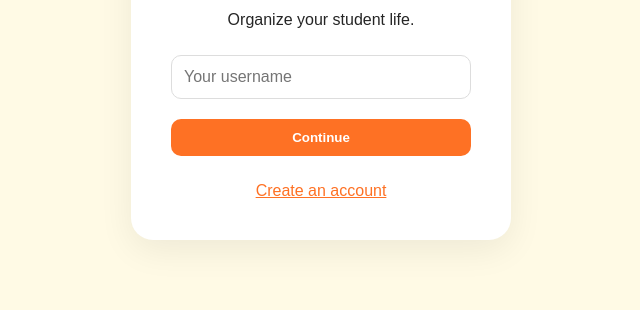
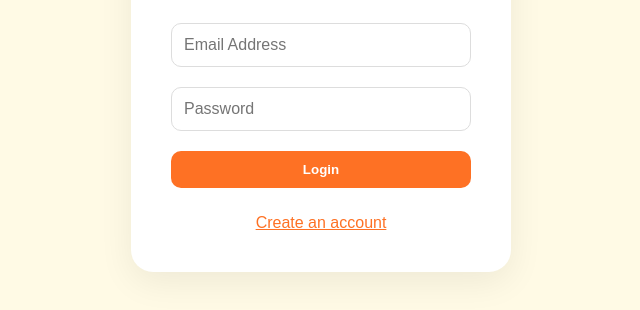
Before and after one commit to ebrahimalshaibani2005-afk/Student-Task-Manager, a plain HTML site: page index.html in a window 1280 px wide. Shown: the part 366-676 px from the top of the page, without its empty margins (319-959 px from the left). Drawn offline with Linux system fonts and the light colour scheme.

Commit message:
Refactor login form fields and buttons

```diff
--- a/index.html
+++ b/index.html
@@ -9,6 +9,7 @@
 </head>
 <body>
 
+
 <!-- Login and Sign Up -->
 <div id="loginPage" class="login-page">
   <div class="login-box">
@@ -16,15 +17,22 @@
     <h2 id="loginTitle">Welcome Back!</h2>
     <p>Organize your student life.</p>
 
-      <input id="username" placeholder="Your username">
-      <button onclick="login()">Continue</button>
+    <input id="email" type="email"
+           placeholder="Email Address" required>
+
+    <input id="password" type="password"
+           placeholder="Password" required>
+
+    <button id="loginButton" onclick="login()">Login</button>
 
     <p id="loginError"></p>
+
     <a href="#" onclick="switchLogin(); return false;">
       <span id="loginSwitch">Create an account</span>
     </a>
   </div>
 </div>
+
 
   <!-- Dashboard -->
   <div id="app" hidden>
```
Lines whose indentation alone changed are shown as unchanged.
